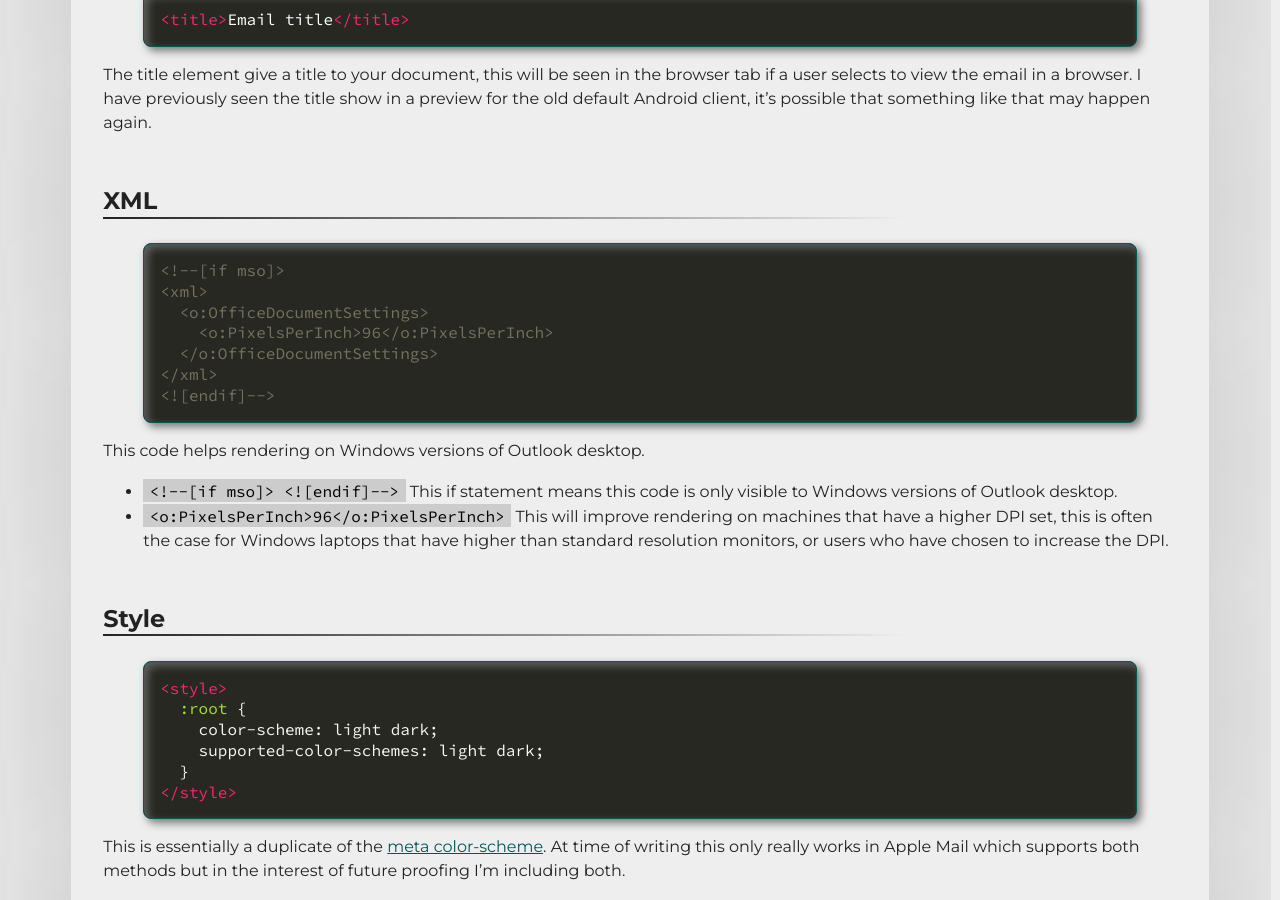
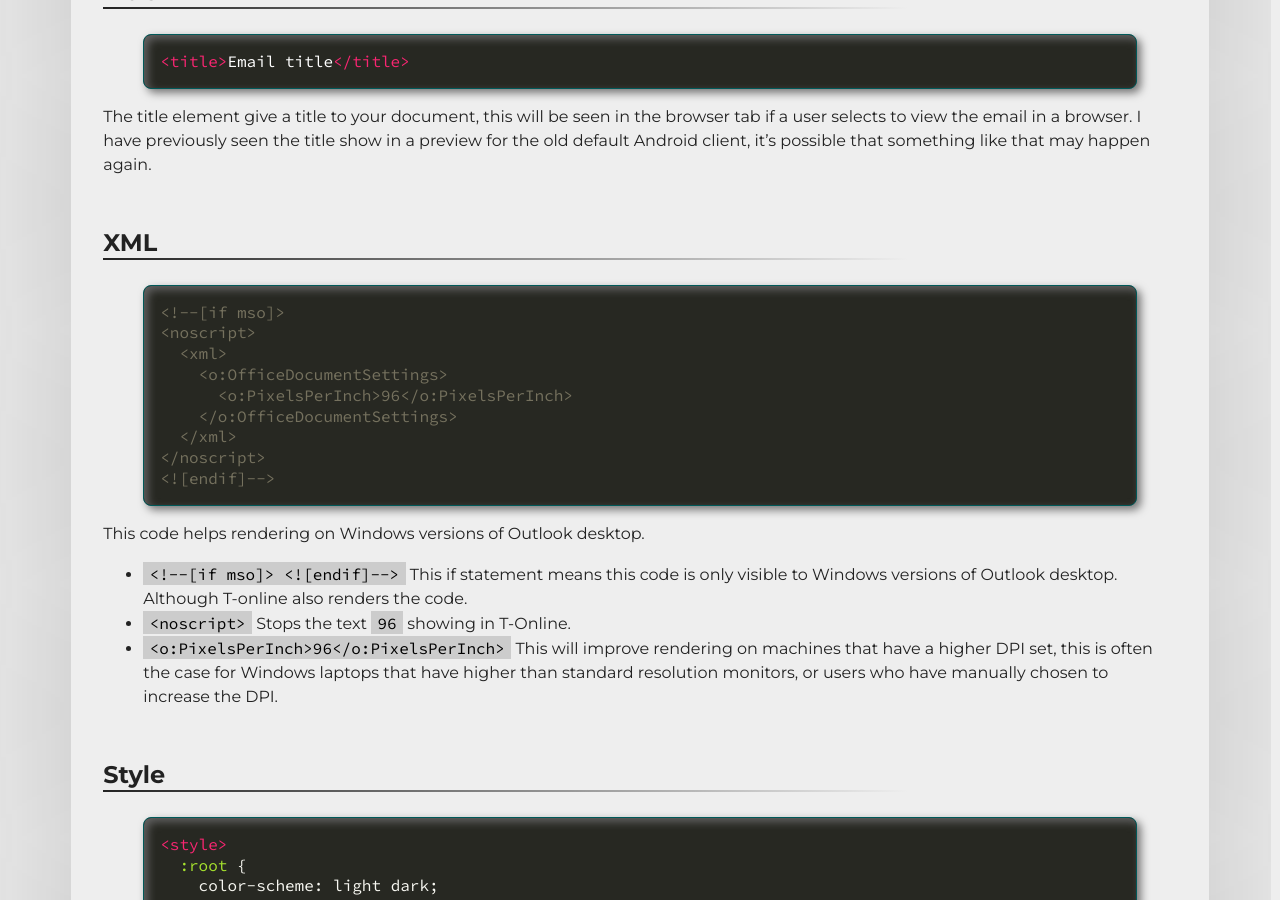
Before and after one commit to M-J-Robbins/good-email-code, a Jekyll site: the page built from email-code/template.md, in a window 1280 px wide and 900 px high, scrolled down 4243 px. Built offline with Jekyll 4.4.1, drawn with Linux system fonts in a browser that asks for light colours; our own code applies the rules of GitHub Pages for plain Markdown files; a script that is not in the unit is left out; some of the changed text lies outside the part shown.

Commit message:
Update template.md

```diff
--- a/email-code/template.md
+++ b/email-code/template.md
@@ -16,11 +16,13 @@ This is a simple stripped back basic template that I'd use for every email I sen
   <meta name="supported-color-schemes" content="light dark">
   <title>Email title</title>
   <!--[if mso]>
-  <xml>
-  <o:OfficeDocumentSettings>
-    <o:PixelsPerInch>96</o:PixelsPerInch>
-  </o:OfficeDocumentSettings>
-  </xml>
+  <noscript>
+    <xml>
+      <o:OfficeDocumentSettings>
+        <o:PixelsPerInch>96</o:PixelsPerInch>
+      </o:OfficeDocumentSettings>
+    </xml>
+  </noscript>
   <![endif]-->
   <style>
     :root {
@@ -135,16 +137,19 @@ The title element give a title to your document, this will be seen in the browse
 ## XML
 {% highlight html %}
 <!--[if mso]>
-<xml>
-  <o:OfficeDocumentSettings>
-    <o:PixelsPerInch>96</o:PixelsPerInch>
-  </o:OfficeDocumentSettings>
-</xml>
+<noscript>
+  <xml>
+    <o:OfficeDocumentSettings>
+      <o:PixelsPerInch>96</o:PixelsPerInch>
+    </o:OfficeDocumentSettings>
+  </xml>
+</noscript>
 <![endif]-->
 {% endhighlight %}
 This code helps rendering on Windows versions of Outlook desktop.
-* `<!--[if mso]> <![endif]-->` This if statement means this code is only visible to Windows versions of Outlook desktop.
-* `<o:PixelsPerInch>96</o:PixelsPerInch>` This will improve rendering on machines that have a higher DPI set, this is often the case for Windows laptops that have higher than standard resolution monitors, or users who have chosen to increase the DPI.
+* `<!--[if mso]> <![endif]-->` This if statement means this code is only visible to Windows versions of Outlook desktop. Although T-online also renders the code.
+* `<noscript>` Stops the text `96` showing in T-Online.
+* `<o:PixelsPerInch>96</o:PixelsPerInch>` This will improve rendering on machines that have a higher DPI set, this is often the case for Windows laptops that have higher than standard resolution monitors, or users who have manually chosen to increase the DPI.
 
 ## Style
 {% highlight html %}
```
